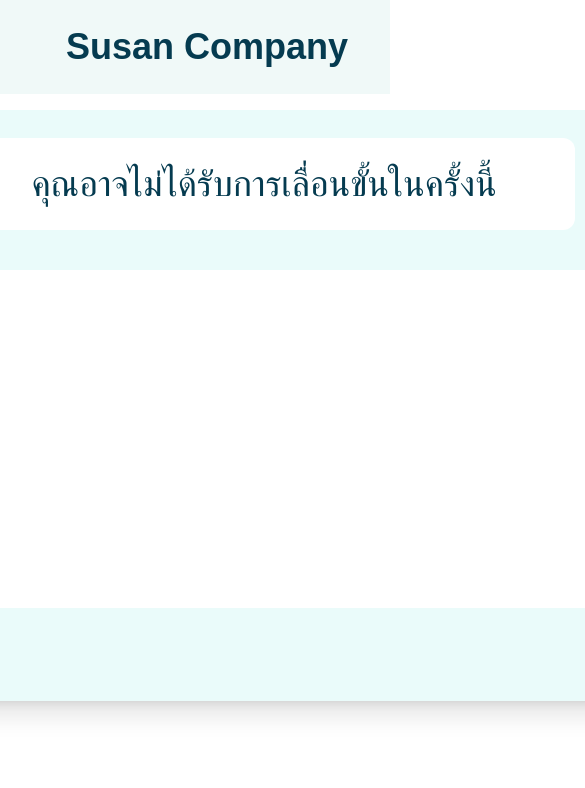
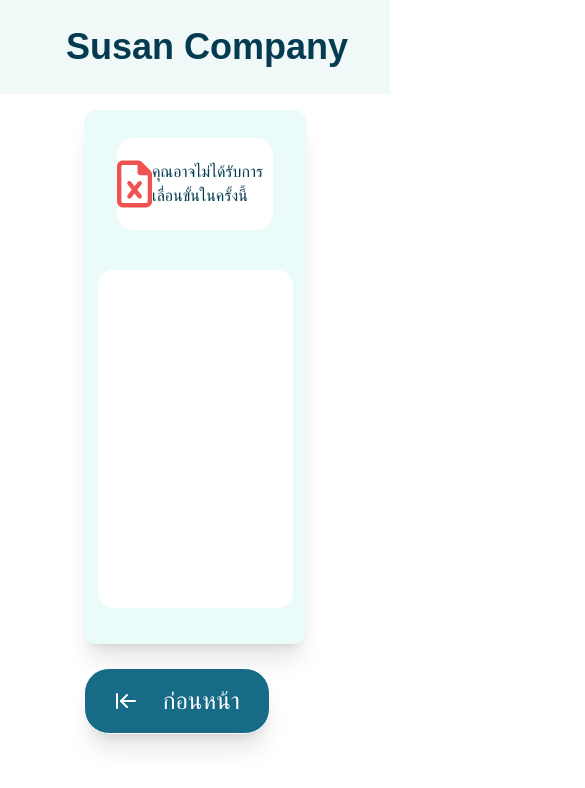
Before and after one commit to SkylabMak/miningProject, a React (Vite) app: page /Emp/resultUnpass in a window 390 px wide. Shown: the top 788 px of the page, 585 px wide, since content can reach past the window. Built offline with nearby package versions, Linux system fonts and the light colour scheme; a web font is replaced by a local one.

Commit message:
responsive

```diff
--- a/src/Page/Emp/Emp.jsx
+++ b/src/Page/Emp/Emp.jsx
@@ -87,11 +87,11 @@ function Emp() {
                     Susan Company
                 </span>
             </div>
-            <div className='w-[120vh] h-[70vh] bg-[#EAFBFA] shadow-xl rounded-xl mt-4 pt-[60px] px-9 space-y-10 '>
+            <div className='w-[57vw]  bg-[#EAFBFA] shadow-xl rounded-xl mt-4 pb-9 pt-[60px] px-9 space-y-10 '>
                 <div className=''>
                     <span className='flex text-[36px] text-primary font-bold px-14'>Employee</span>
                 </div>
-                <div className='grid grid-cols-3 gap-4'>
+                <div className='lg:grid lg:grid-cols-3 lg:gap-4 md:grid md:grid-cols-1 md:gap-4'>
                     <div className=''>
                         <p className='text-[22px]  text-primary font-semibold mx-2'>Department :</p>
                         <Selector data={Department} selected={department} setSelected={setDepartment} />
@@ -139,7 +139,7 @@ function Emp() {
 
                 </div>
             </div>
-            <div className='w-[120vh] my-2 flex justify-between'>
+            <div className='w-[57vw] my-2 flex justify-between'>
                 <button className=' w-[22vh] mt-4 shadow-xl bg-secondary border-white text-white text-[24px] flex items-center justify-between rounded-[25px] hover:opacity-80' onClick={btnClickBack}>
                     <LuArrowLeftToLine />
                     <span> ก่อนหน้า</span>
--- a/src/Page/Emp/ResultDidnPass.jsx
+++ b/src/Page/Emp/ResultDidnPass.jsx
@@ -20,15 +20,15 @@ function ResultDidnPass() {
                         Susan Company
                     </span>
                 </div>
-                <div className='w-[120vh] h-[70vh] bg-[#EAFBFA] shadow-xl rounded-xl mt-4 px-9 flex flex-col space-y-10 items-center'>
-                    <div className='w-[90vh] mt-7 py-4 bg-white flex items-center justify-evenly rounded-xl'>
+                <div className='w-[57vw] pb-9 bg-[#EAFBFA] shadow-xl rounded-xl mt-4 px-9 flex flex-col space-y-10 items-center'>
+                    <div className='w-[40vw] mt-7 py-4 bg-white flex items-center justify-evenly rounded-2xl'>
                         <FaRegFileExcel className='text-[60px] text-red-500' />
-                        <p className=' text-[36px] font-bold text-primary'>คุณอาจไม่ได้รับการเลื่อนขั้นในครั้งนี้</p>
+                        <p className=' lg:text-[36px] font-bold text-primary md:text-[20px]'>คุณอาจไม่ได้รับการเลื่อนขั้นในครั้งนี้</p>
                     </div>
-                    <div className='w-[110vh] h-[40vh] bg-white rounded-2xl'></div>
+                    <div className='w-[50vw] h-[40vh] bg-white rounded-2xl'></div>
                 </div>
 
-                <div className='w-[120vh] mt-2 flex justify-start'>
+                <div className='w-[57vw] mt-2 flex justify-start'>
                     <button className='w-[22vh] mt-4 shadow-xl bg-secondary border-white text-white text-[24px] flex items-center justify-between rounded-[25px] hover:opacity-80' onClick={btnClickBack}>
                         <LuArrowLeftToLine />
                         <span> ก่อนหน้า</span>
--- a/src/Page/Emp/Selector.jsx
+++ b/src/Page/Emp/Selector.jsx
@@ -2,15 +2,6 @@ import { Fragment, useState } from 'react'
 import { Combobox, Transition } from '@headlessui/react'
 import { LuChevronsUpDown } from "react-icons/lu";
 import { IoCheckmark } from "react-icons/io5";
-
-const people = [
-  { id: 1, name: 'Wade Cooper' },
-  { id: 2, name: 'Arlene Mccoy' },
-  { id: 3, name: 'Devon Webb' },
-  { id: 4, name: 'Tom Cook' },
-  { id: 5, name: 'Tanya Fox' },
-  { id: 6, name: 'Hellen Schmidt' },
-]
 
 function Selector({data,selected,setSelected}) {
   const [query, setQuery] = useState('')
```
